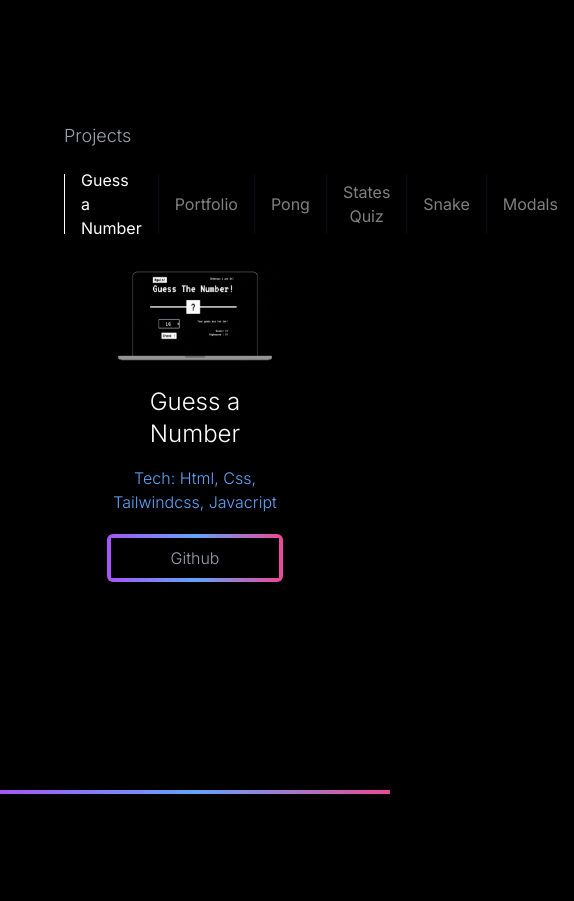
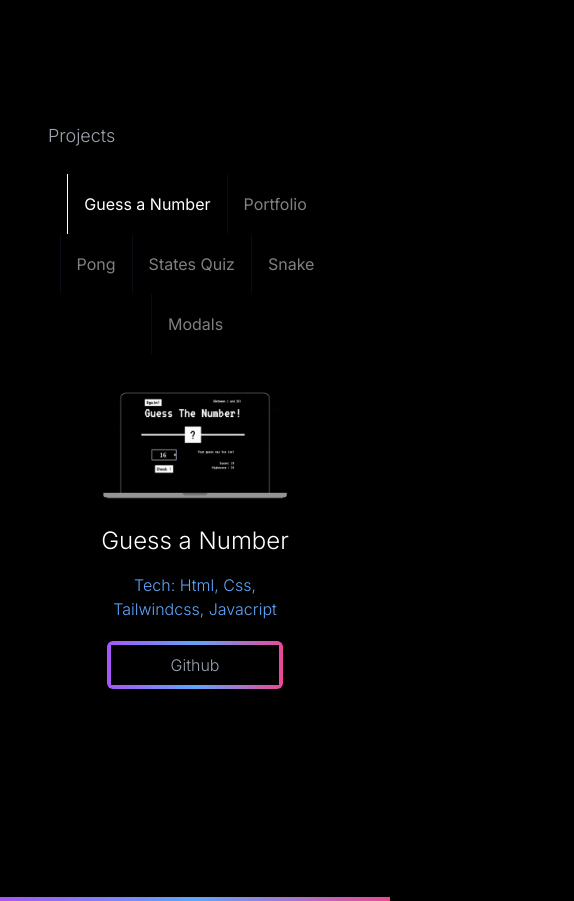
Before and after one commit to haroon6268/Portfolio, a website: page index.html in a window 390 px wide. Shown: the part 1240-2141 px from the top of the page, 574 px wide, since content can reach past the window. Before the commit the page ends 2034 px from the top, so only its background shows below. Drawn offline with Linux system fonts and the light colour scheme.

Commit message:
Fixed styling of projects

```diff
--- a/app.js
+++ b/app.js
@@ -84,3 +84,12 @@ pong.addEventListener('click', showPong);
 statesQuiz.addEventListener('click', showStatesQuiz);
 snake.addEventListener('click', showSnake);
 modals.addEventListener('click', showModal);
+
+
+const projectNav = document.querySelector(".projectNav");
+const projects = document.querySelector(".projects")
+const scrollToProjects = function() {
+    projects.scrollIntoView({behavior: "smooth"});
+}
+
+projectNav.addEventListener("click", scrollToProjects);
--- a/index.html
+++ b/index.html
@@ -11,7 +11,7 @@
 <body></body>
 
     <nav class="hidden sm:flex justify-end mx-36 my-3 space-x-10">
-        <p class="text-white font-inter font-light text-base hover:opacity-50 cursor-pointer">Projects</p>
+        <button class="projectNav"><p class="text-white font-inter font-light text-base hover:opacity-50 cursor-pointer projectNav">Projects</p></button>
         <p class="text-white font-inter font-light text-base hover:opacity-50 cursor-pointer">Resume</p>
         <p class="text-white font-inter font-light text-base hover:opacity-50 cursor-pointer">Contact</p>
     </nav>
@@ -54,34 +54,34 @@
         </div>
     </div>
 
-    <div class="mx-16 mt-32 flex flex-col sm:mt-52 xl:mx-36 2xl:mx-64 2xl:mt-72">
+    <div class="mx-12 sm:mx-16 mt-32 flex flex-col sm:mt-52 xl:mx-36 2xl:mx-64 2xl:mt-72">
 
         <p class="text-lg text-gray-400 font-inter font-light">Projects</p>
         <div class="flex flex-col sm:flex-row">
 
-            <div class="mt-6 flex sm:flex-col">
-                <button class="flex text-white font-inter w-[150px] justify-start border-l border-solid border-white h-[60px] items-center guessANumber text-left projectbtn hover:border-l-white">
+            <div class="mt-6 flex flex-wrap justify-center items-center sm:justify-start sm:items-start sm:flex-col max-w-[100%]">
+                <button class="flex text-white font-inter sm:w-[150px] justify-start border-l border-solid border-white h-[60px] items-center guessANumber text-left projectbtn hover:border-l-white">
                     <p class="mx-4">Guess a Number</p>
                 </button>
-                <button class="flex text-white font-inter w-[150px] justify-start border-l border-solid border-gray-900 h-[60px] items-center hover:border-l-white portfolio projectbtn opacity-50">
+                <button class="flex text-white font-inter sm:w-[150px]  justify-start border-l border-solid border-gray-900 h-[60px] items-center hover:border-l-white portfolio projectbtn opacity-50">
                     <p class="mx-4">Portfolio</p>
                 </button>
-                <button class="flex text-white font-inter w-[150px] justify-start border-l border-solid border-gray-900 h-[60px] items-center pong opacity-50 projectbtn hover:border-l-white">
+                <button class="flex text-white font-inter sm:w-[150px] justify-start border-l border-solid border-gray-900 h-[60px] items-center pong opacity-50 projectbtn hover:border-l-white">
                     <p class="mx-4">Pong</p>
                 </button>
-                <button class="flex text-white font-inter w-[150px] justify-start border-l border-solid border-gray-900 h-[60px] items-center statesQuiz opacity-50 projectbtn hover:border-l-white">
+                <button class="flex text-white font-inter sm:w-[150px] justify-start border-l border-solid border-gray-900 h-[60px] items-center statesQuiz opacity-50 projectbtn hover:border-l-white">
                     <p class="mx-4">States Quiz</p>
                 </button>
-                <button class="flex text-white font-inter w-[150px] justify-start border-l border-solid border-gray-900 h-[60px] items-center snake opacity-50 projectbtn hover:border-l-white">
+                <button class="flex text-white font-inter sm:w-[150px] justify-start border-l border-solid border-gray-900 h-[60px] items-center snake opacity-50 projectbtn hover:border-l-white">
                     <p class="mx-4">Snake</p>
                 </button>
-                <button class="flex text-white font-inter w-[150px] justify-start border-l border-solid border-gray-900 h-[60px] items-center modals opacity-50 projectbtn hover:border-l-white">
+                <button class="flex text-white font-inter sm:w-[150px] justify-start border-l border-solid border-gray-900 h-[60px] items-center modals opacity-50 projectbtn hover:border-l-white">
                     <p class="mx-4">Modals</p>
                 </button>
 
             </div>
 
-            <div class="flex experience flex-col mx-12 mt-8 xl:mx-auto 2xl:mx-auto text-center items-center">
+            <div class="flex projects flex-col mx-12 mt-8 xl:mx-auto 2xl:mx-auto text-center items-center">
                 <img src="gif/guess.gif" alt="" class="laptopImg">
                 <h1 class="text-2xl text-white font-inter font-light title mt-5 projectTitle">Guess a Number</h1>
                 <h2 class="text-base text-blue-400 font-inter font-light mt-4 location projectTech">Tech: Html, Css, Tailwindcss, Javacript</h2>
```
Also changed, not shown: css/main.css.
